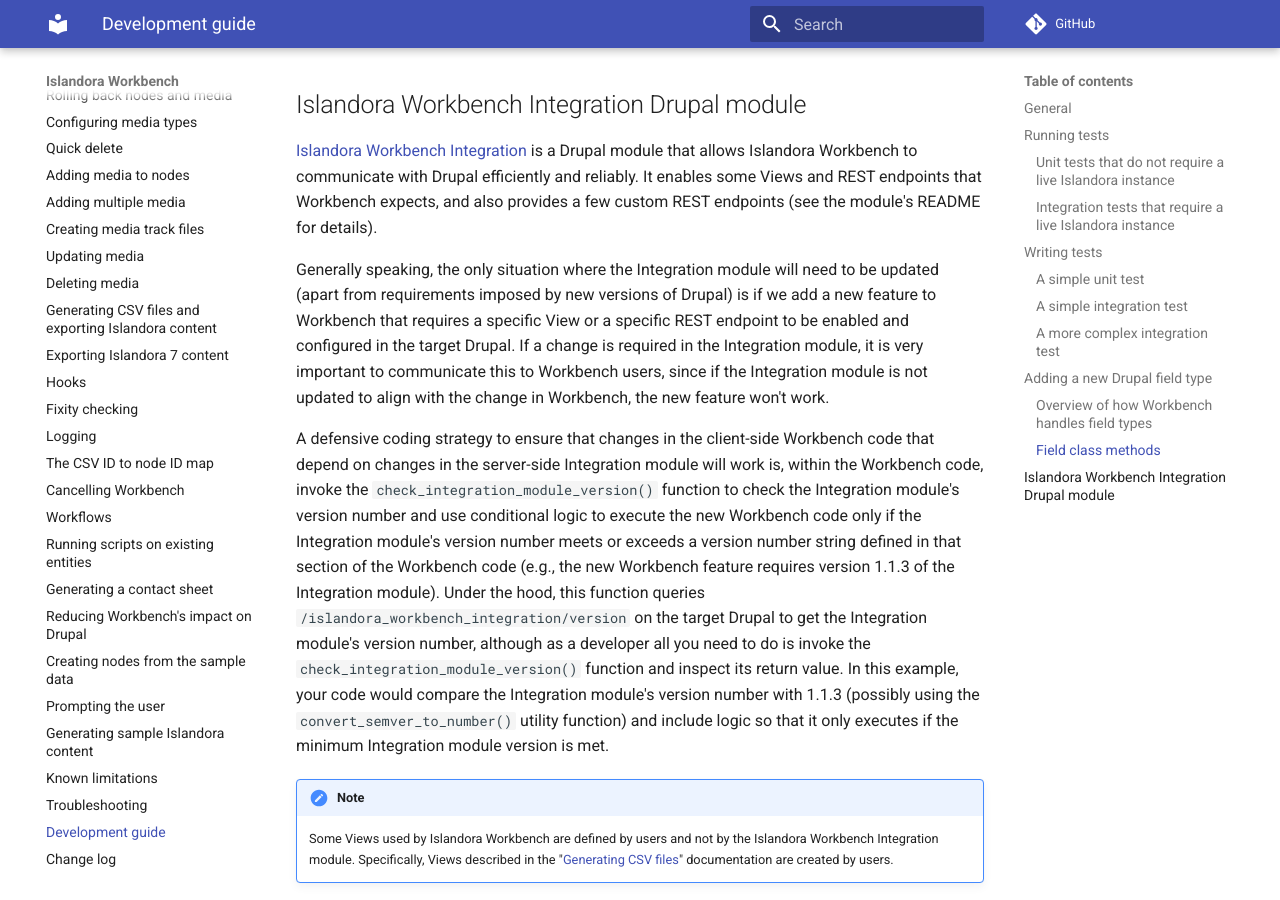
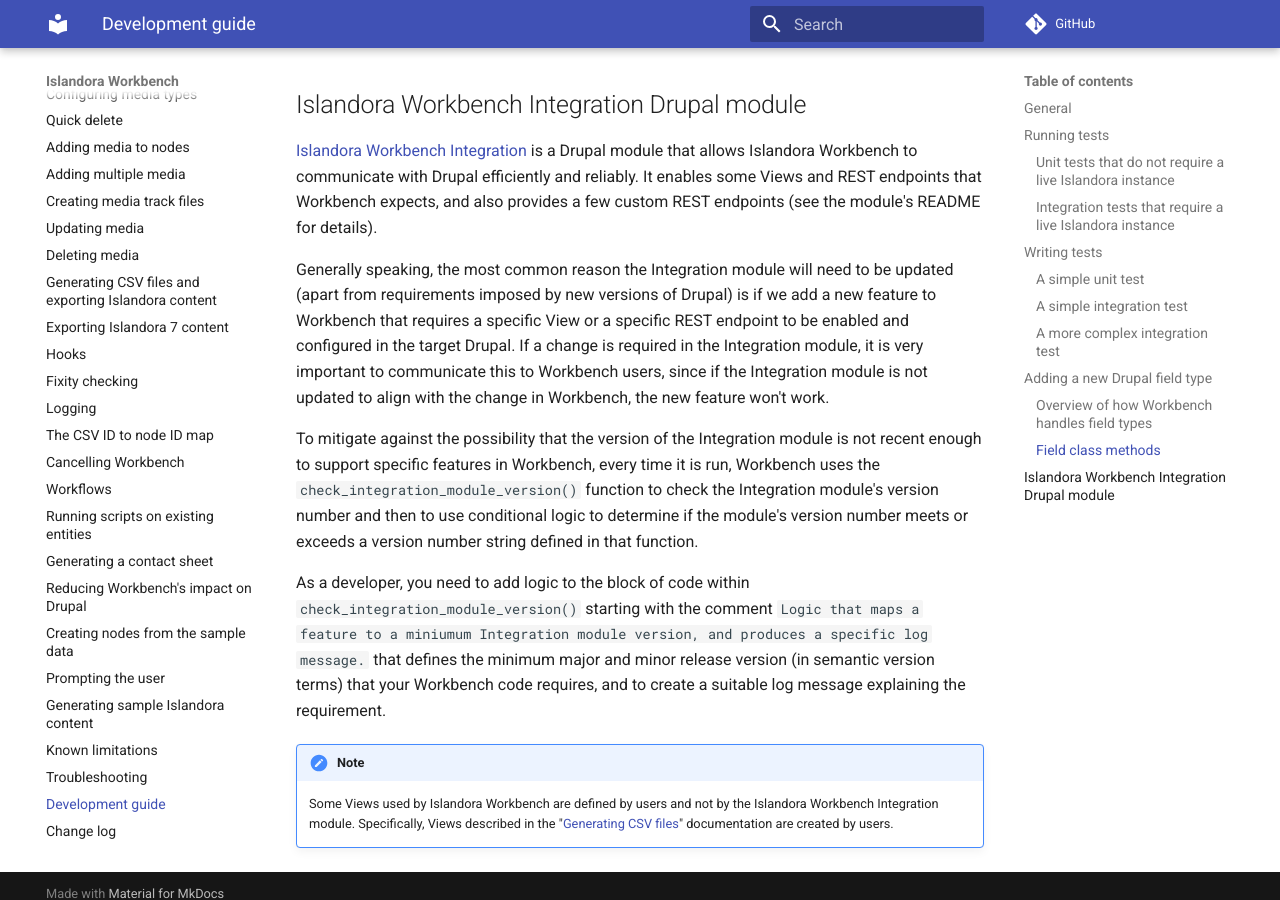
Before and after one commit to mjordan/islandora_workbench_docs, an MkDocs documentation site: the page built from docs/development_guide.md, in a window 1280 px wide and 900 px high, scrolled down 15411 px. Built offline with MkDocs 1.6.1 and Material for MkDocs 9.7.7, drawn with Linux system fonts in a browser that asks for light colours; comment, search, counter and statistics services are not loaded.

Commit message:
Updated Development guide and changelog.

```diff
--- a/docs/development_guide.md
+++ b/docs/development_guide.md
@@ -562,9 +562,11 @@
 
 [Islandora Workbench Integration](https://github.com/mjordan/islandora_workbench_integration) is a Drupal module that allows Islandora Workbench to communicate with Drupal efficiently and reliably. It enables some Views and REST endpoints that Workbench expects, and also provides a few custom REST endpoints (see the module's README for details).
 
-Generally speaking, the only situation where the Integration module will need to be updated (apart from requirements imposed by new versions of Drupal) is if we add a new feature to Workbench that requires a specific View or a specific REST endpoint to be enabled and configured in the target Drupal. If a change is required in the Integration module, it is very important to communicate this to Workbench users, since if the Integration module is not updated to align with the change in Workbench, the new feature won't work.
+Generally speaking, the most common reason the Integration module will need to be updated (apart from requirements imposed by new versions of Drupal) is if we add a new feature to Workbench that requires a specific View or a specific REST endpoint to be enabled and configured in the target Drupal. If a change is required in the Integration module, it is very important to communicate this to Workbench users, since if the Integration module is not updated to align with the change in Workbench, the new feature won't work.
 
-A defensive coding strategy to ensure that changes in the client-side Workbench code that depend on changes in the server-side Integration module will work is, within the Workbench code, invoke the `check_integration_module_version()` function to check the Integration module's version number and use conditional logic to execute the new Workbench code only if the Integration module's version number meets or exceeds a version number string defined in that section of the Workbench code (e.g., the new Workbench feature requires version 1.1.3 of the Integration module). Under the hood, this function queries `/islandora_workbench_integration/version` on the target Drupal to get the Integration module's version number, although as a developer all you need to do is invoke the `check_integration_module_version()` function and inspect its return value. In this example, your code would compare the Integration module's version number with 1.1.3 (possibly using the `convert_semver_to_number()` utility function) and include logic so that it only executes if the minimum Integration module version is met.
+To mitigate against the possibility that the version of the Integration module is not recent enough to support specific features in Workbench, every time it is run, Workbench uses the `check_integration_module_version()` function to check the Integration module's version number and then to use conditional logic to determine if the module's version number meets or exceeds a version number string defined in that function.
+
+As a developer, you need to add logic to the block of code within `check_integration_module_version()` starting with the comment `Logic that maps a feature to a miniumum Integration module version, and produces a specific log message.` that defines the minimum major and minor release version (in semantic version terms) that your Workbench code requires, and to create a suitable log message explaining the requirement.
 
 !!! note
     Some Views used by Islandora Workbench are defined by users and not by the Islandora Workbench Integration module. Specifically, Views described in the "[Generating CSV files](https://mjordan.github.io/islandora_workbench_docs/generating_csv_files/)" documentation are created by users.
```
Also changed, not shown: docs/changelog.md (+2 -0 lines).
